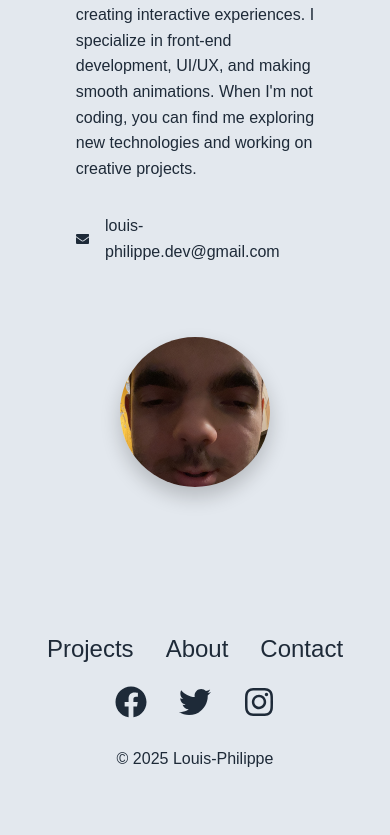
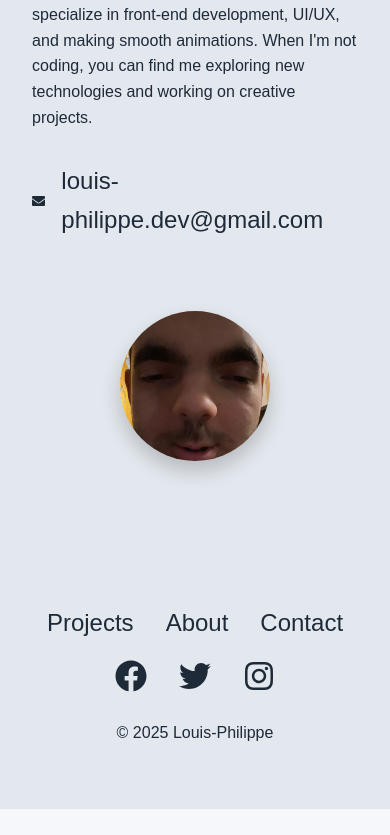
Before and after one commit to Louispoire/My-Portfolio, a React (Vite) app: page / in a window 390 px wide. Shown: the part 2083-2918 px from the top of the page. After the commit the page ends 2892 px from the top, so only its background shows below. Built offline with nearby package versions, Linux system fonts and the light colour scheme.

Commit message:
fixed ui

```diff
--- a/src/components/about/About.css
+++ b/src/components/about/About.css
@@ -148,11 +148,11 @@
     }
 
     .about-text p {
-        font-size: 1.3rem;
+        font-size: 1rem;
     }
 
     .mail-icon {
-        font-size: 1.3rem;
+        font-size: 1rem;
     }
 
 }
--- a/src/components/about/About.jsx
+++ b/src/components/about/About.jsx
@@ -17,7 +17,7 @@ function About() {
           </p>
           <div className='contact-section'>
             <FaEnvelope className="mail-icon" />
-            <p>louis-philippe.dev@gmail.com</p>
+            <p><a href="mailto:louis-philippe.dev@gmail.com">louis-philippe.dev@gmail.com</a></p>
           </div>
 
         </div>
```
